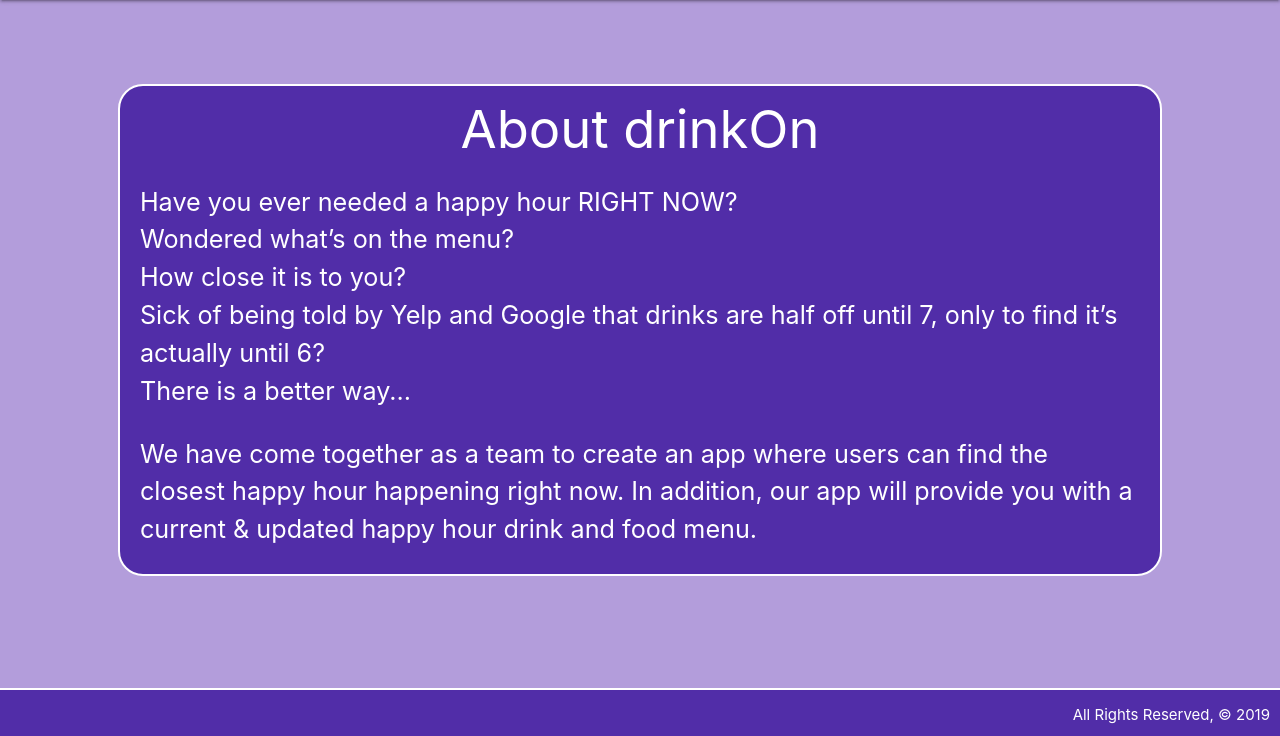
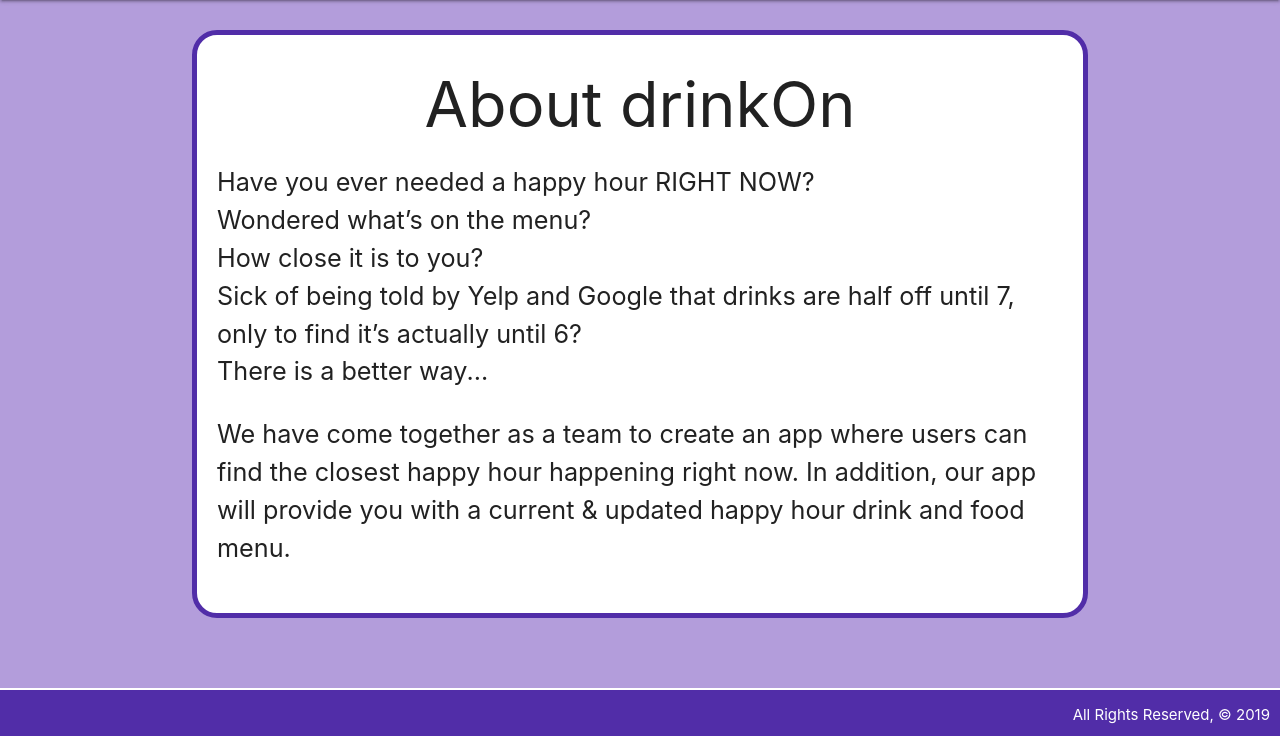
Before and after one commit to vkomova/drinkOn, a Django app: page /about/ in a window 1280 px wide. Shown: the part 64-800 px from the top of the page. Run offline with Django 3.2, Linux system fonts and the light colour scheme.

Commit message:
update about page styling

```diff
--- a/main_app/static/css/main.css
+++ b/main_app/static/css/main.css
@@ -33,7 +33,7 @@ main {
 
 .about-h1 {
     margin-top: 15px;
-    font-size: 3.5em;
+    /* font-size: 3.5em; */
 }
 
 .center-text {
--- a/main_app/templates/about.html
+++ b/main_app/templates/about.html
@@ -1,9 +1,8 @@
 {% extends 'base.html' %}
 {% block content %}
 
-<main class="row">
-    <div class="col s10 offset-s1 about-wrapper valign-wrapper">
-        <div class="about deep-purple darken-2 white-text">
+<main class="container container-pad padding-top">
+        <div class="border">
             <h1 class="center about-h1">About drinkOn</h1>
             <p class="flow-text">
                 Have you ever needed a happy hour RIGHT NOW?<br>
@@ -15,7 +14,6 @@
             <p class="flow-text">
                 We have come together as a team to create an app where users can find the closest happy hour happening right now. In addition, our app will provide you with a current & updated happy hour drink and food menu.
             </p>
-        </div>
     </div>
 </main>
 
```
Also changed, not shown: main_app/migrations/0001_initial.py, main_app/migrations/0002_auto_20190318_1844.py (deleted).
